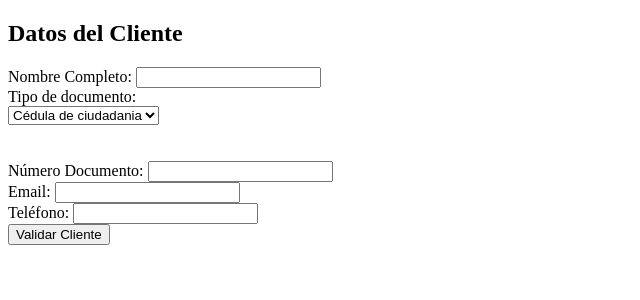
After one commit to FrancyDaniela/Laboratorio1_Fact, a PHP site: page /Vista/pestCliente.php in a window 1280 px wide. The commit adds this page. Shown: the top 300 px of the page, without its empty margins (0-640 px from the left). Run offline with PHP 8.4, Linux system fonts and the light colour scheme.

Commit message:
Se agrego cliente y detalle factura a la capa vista

```diff
--- a/Vista/index.php
+++ b/Vista/index.php
@@ -3,13 +3,13 @@
 <head>
     <meta charset="UTF-8">
     <meta name="viewport" content="width=device-width, initial-scale=1.0">
-    <title>Tienda Articulos</title>
+    <title>Atenea</title>
     <link rel="stylesheet" type="text/css" href="index.css">
 </head>
 <body>
     <img class="imagen" src="https://cdn-icons-png.flaticon.com/512/6073/6073873.png"> <br>
     <form action="validacionUser.php" method="POST">
-        <h1>Bienvenido</h1>
+        <h1>Bienvenido/a, a nuestra tienda exclusiva Atenea</h1>
         <div>
         <label class="contenidoInput" for="usuario">Usuario:</label>
         <input class="nombreInput" type="text" id="usuario" name="usuario" placeholder="Ingrese su usuario">
--- /dev/null
+++ b/Vista/pestCliente.php
@@ -0,0 +1,35 @@
+<!DOCTYPE html>
+<html lang="en">
+<head>
+    <meta charset="UTF-8">
+    <meta name="viewport" content="width=device-width, initial-scale=1.0">
+    <title>Pestaña cliente</title>
+</head>
+<body>
+<form action="validacionCliente.php" method="post">
+
+        <h2>Datos del Cliente</h2>
+        <label for="nombreCompleto">Nombre Completo:</label>
+        <input type="text" name="nombreCompleto" id="nombreCompleto" required>
+        <br>
+        <label for="tipoDocumento">Tipo de documento:</label><br>
+        <select id="tipoDocumento" name="tipoDocumento" required>
+            <option value="CC">Cédula de ciudadania</option>
+            <option value="Carnet de extranjería">Carnet de extranjería</option>
+            <option value="NIT">NIT</option>
+            <option value="TI">Tarjeta de identidad</option>
+        </select><br><br>
+        <br>
+        <label for="numeroDocumento">Número Documento:</label>
+        <input type="text" name="numeroDocumento" id="numeroDocumento" required>
+        <br>
+        <label for="email">Email:</label>
+        <input type="email" name="email" id="email" required>
+        <br>
+        <label for="telefono">Teléfono:</label>
+        <input type="tel" name="telefono" id="telefono" required>
+        <br>
+        <input type="submit" value="Validar Cliente">
+    </form>
+</body>
+</html>
```
Also changed, not shown: Vista/pestDetFac.php (added, +50 -0 lines).
